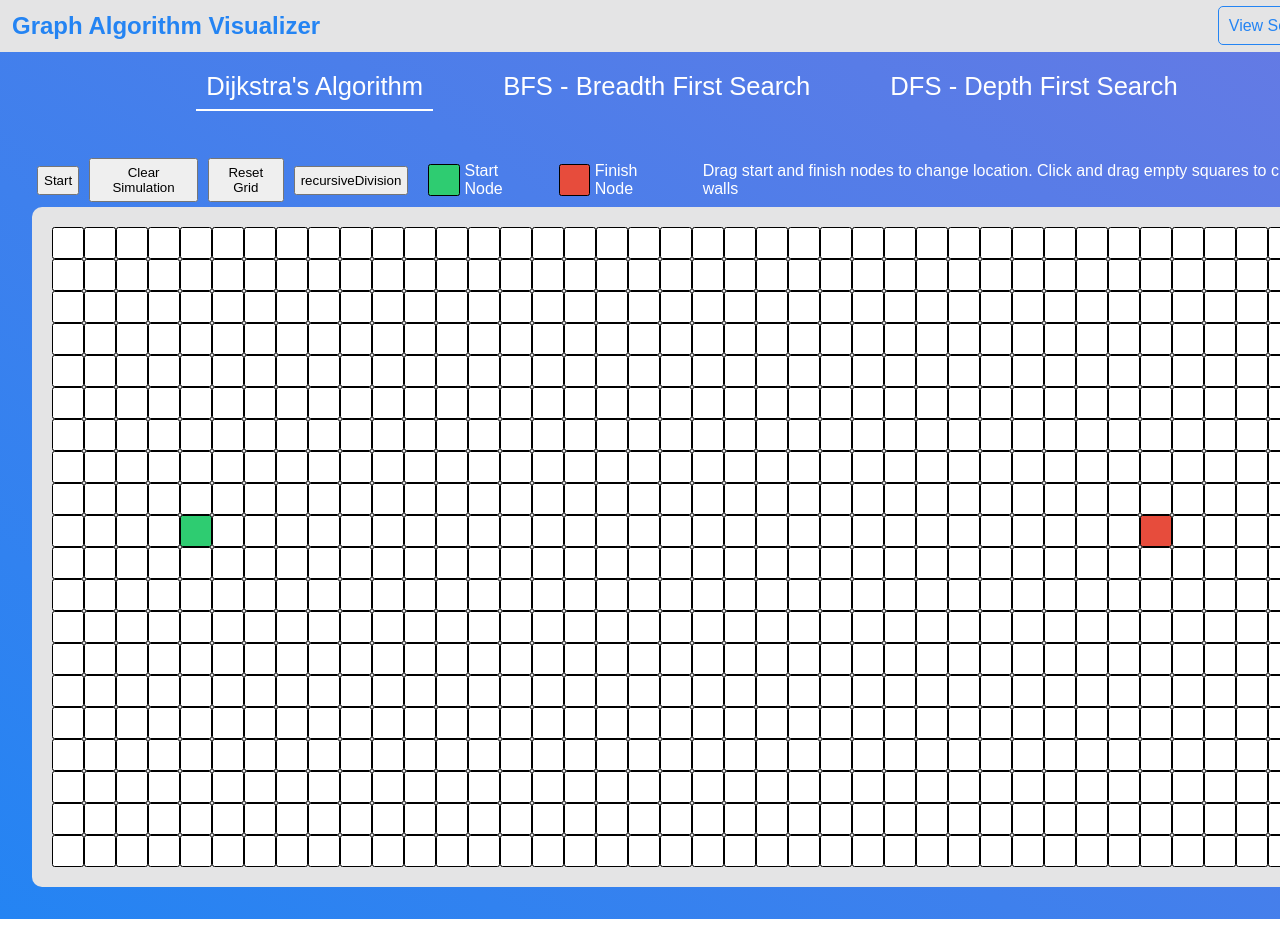
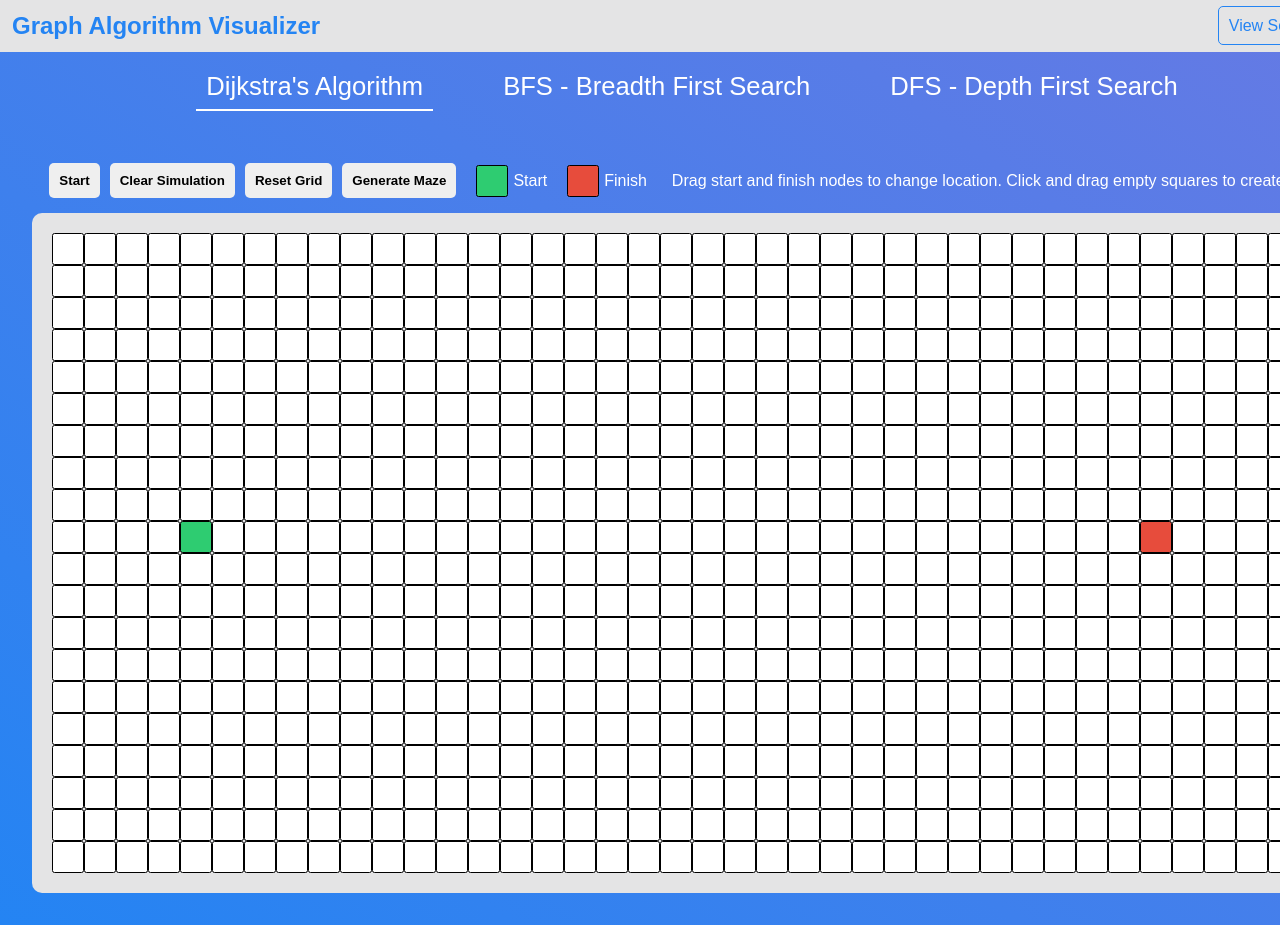
Before and after one commit to Michael-Hathaway/graph_algo_visualizer, a React (Create React App) app: page / in a window 1280 px wide. Shown: the top 925 px of the page. Built offline with nearby package versions, Linux system fonts and the light colour scheme.

Commit message:
Implemented recursive division for maze generation

```diff
--- a/src/components/Grid.js
+++ b/src/components/Grid.js
@@ -5,7 +5,7 @@ import {
   dijkstra,
   breadthFirstSearch,
   depthFirstSearch,
-  getNodesInShortestPathOrder
+  getNodesInShortestPathOrder,
 } from "../algorithms/searchAlgorithms";
 import { recursiveDivision } from "../algorithms/recursiveDivision";
 import "../style/grid.css";
@@ -19,6 +19,7 @@ const FINISH_NODE_COL = 34;
 
 const INITIAL_STATE = {
   isSimulationComplete: false,
+  isRecursiveDivComplete: false,
   isUserMovingStartNode: false,
   isUserMovingFinishNode: false,
   isMousePressed: false,
@@ -26,7 +27,7 @@ const INITIAL_STATE = {
   startNodeCol: START_NODE_COL,
   finishNodeRow: FINISH_NODE_ROW,
   finishNodeCol: FINISH_NODE_COL,
-  nodes: []
+  nodes: [],
 };
 
 class Grid extends React.Component {
@@ -50,9 +51,10 @@ class Grid extends React.Component {
       isStart: false,
       isFinish: false,
       isWall: false,
+      isGap: false,
       distance: Infinity,
       isVisited: false,
-      previousNode: null
+      previousNode: null,
     };
   };
 
@@ -74,15 +76,36 @@ class Grid extends React.Component {
     return nodes;
   };
 
-  resetGrid = () => {
-    this.clearSimulationResult();
-    // reset grid component
-    const nodes = this.createInitialGrid();
-    this.setState({ ...INITIAL_STATE, nodes });
+  resetStartAndFinishNodes = () => {
+    this.setState({
+      startNodeRow: START_NODE_ROW,
+      startNodeCol: START_NODE_COL,
+      finishNodeRow: FINISH_NODE_ROW,
+      finishNodeCol: FINISH_NODE_COL,
+    });
   };
 
-  clearSimulationResult = () => {
-    const newGrid = this.state.nodes;
+  // reset isWall state for all nodes
+  // reset DOM stylings for wall nodes
+  resetWallsInGrid = () => {
+    const grid = this.state.nodes.slice();
+
+    for (let i = 0; i < GRID_ROWS; i++) {
+      for (let j = 0; j < GRID_COLS; j++) {
+        const node = document.getElementById(`node-${i}-${j}`);
+        node.classList.remove("node-wall");
+        grid[i][j].isWall = false;
+        grid[i][j].isGap = false;
+      }
+    }
+
+    this.setState({ nodes: grid });
+  };
+
+  // reset state used by nodes for performing search algorithm
+  // reset DOM stylings for searched nodes
+  clearSimulationResults = () => {
+    const grid = this.state.nodes.slice();
 
     for (let i = 0; i < GRID_ROWS; i++) {
       for (let j = 0; j < GRID_COLS; j++) {
@@ -91,13 +114,19 @@ class Grid extends React.Component {
         node.classList.remove("node-visited");
         node.classList.remove("node-shortest-path");
 
-        newGrid[i][j].isVisited = false;
-        newGrid[i][j].previousNode = null;
-        newGrid[i][j].distance = Infinity;
+        grid[i][j].isVisited = false;
+        grid[i][j].previousNode = null;
+        grid[i][j].distance = Infinity;
       }
     }
 
-    this.setState({ isSimulationComplete: false, nodes: newGrid });
+    this.setState({ nodes: grid });
+  };
+
+  resetGrid = () => {
+    this.resetStartAndFinishNodes();
+    this.resetWallsInGrid();
+    this.clearSimulationResults();
   };
 
   getNewGridWithWallToggled = (grid, row, col) => {
@@ -105,7 +134,7 @@ class Grid extends React.Component {
     const node = newGrid[row][col];
     const newNode = {
       ...node,
-      isWall: !node.isWall
+      isWall: !node.isWall,
     };
     newGrid[row][col] = newNode;
     return newGrid;
@@ -116,7 +145,7 @@ class Grid extends React.Component {
     const node = newGrid[row][col];
     const newNode = {
       ...node,
-      isStart: !node.isStart
+      isStart: !node.isStart,
     };
     newGrid[row][col] = newNode;
     return newGrid;
@@ -127,7 +156,7 @@ class Grid extends React.Component {
     const node = newGrid[row][col];
     const newNode = {
       ...node,
-      isStart: !node.isStart
+      isStart: !node.isStart,
     };
     newGrid[row][col] = newNode;
     return newGrid;
@@ -143,7 +172,7 @@ class Grid extends React.Component {
     this.setState({
       isMousePressed: false,
       isUserMovingStartNode: false,
-      isUserMovingFinishNode: false
+      isUserMovingFinishNode: false,
     });
     this.forceUpdate();
   };
@@ -206,7 +235,7 @@ class Grid extends React.Component {
         isUserMovingStartNode: true,
         isUserMovingFinishNode: false,
         isMousePressed: true,
-        nodes: newGrid
+        nodes: newGrid,
       });
     } else if (this.isFinishNode(row, col)) {
       const newGrid = this.getNewGridWithFinishNodeToggled(
@@ -218,7 +247,7 @@ class Grid extends React.Component {
         isUserMovingStartNode: false,
         isUserMovingFinishNode: true,
         isMousePressed: true,
-        nodes: newGrid
+        nodes: newGrid,
       });
     } else {
       const newGrid = this.getNewGridWithWallToggled(
@@ -264,17 +293,15 @@ class Grid extends React.Component {
   }
 
   // perform the algorithm, then animate the search process and final path
-  visualizeAlgorithm = algorithmFunc => {
-    if (this.state.isSimulationComplete) {
-      this.clearSimulationResult();
-    }
+  visualizeAlgorithm = (algorithmFunc) => {
+    this.clearSimulationResults();
 
     const {
       startNodeRow,
       startNodeCol,
       finishNodeRow,
       finishNodeCol,
-      nodes
+      nodes,
     } = this.state;
 
     const startNode = nodes[startNodeRow][startNodeCol];
@@ -282,13 +309,36 @@ class Grid extends React.Component {
     const visitedNodesInOrder = algorithmFunc(nodes, startNode, finishNode);
     const nodesInShortestPathOrder = getNodesInShortestPathOrder(finishNode);
     this.animateAlgorithm(visitedNodesInOrder, nodesInShortestPathOrder);
-    this.setState({ isSimulationComplete: true });
   };
 
-  visualizeRecursiveDivision = () => {
-    const { nodes } = this.state;
+  animateRecursiveDivision = (wallsInOrder) => {
+    for (let i = 0; i < wallsInOrder.length; i++) {
+      setTimeout(() => {
+        const node = wallsInOrder[i];
+        document
+          .getElementById(`node-${node.row}-${node.col}`)
+          .classList.add("node-wall");
+      }, 30 * i);
+    }
+  };
 
-    recursiveDivision(nodes, 0, 0, GRID_COLS, GRID_ROWS);
+  updateStateOfNodesInWalls = (nodesInWall) => {
+    nodesInWall.forEach((node) => {
+      node.isWall = !node.isGap;
+    });
+  };
+
+  visualizeRecursiveDivision = async () => {
+    this.clearSimulationResults();
+    this.resetWallsInGrid();
+
+    //const copyOfNodes = this.state.nodes.slice();
+    const nodes = this.state.nodes.slice();
+    const wallsInOrder = [];
+
+    recursiveDivision(nodes, 0, 0, GRID_ROWS, GRID_COLS, wallsInOrder);
+    await this.animateRecursiveDivision(wallsInOrder);
+    this.updateStateOfNodesInWalls(wallsInOrder);
   };
   // ALGORITHM END
 
@@ -300,6 +350,8 @@ class Grid extends React.Component {
       this.visualizeAlgorithm(breadthFirstSearch);
     } else if (value === "dfs") {
       this.visualizeAlgorithm(depthFirstSearch);
+    } else if (value === "recursiveDiv") {
+      this.visualizeRecursiveDivision();
     }
   };
 
@@ -308,7 +360,7 @@ class Grid extends React.Component {
     return this.state.nodes.map((row, rowIndex) => {
       return (
         <div className="row" key={rowIndex}>
-          {row.map(node => {
+          {row.map((node) => {
             const { row, col, isWall } = node;
             const isStart = this.isStartNode(row, col);
             const isFinish = this.isFinishNode(row, col);
@@ -341,8 +393,8 @@ class Grid extends React.Component {
           handleSetFinishNodeClick={this.handleSetFinishNodeClick}
           handleResetGridButtonClick={this.resetGrid}
           handleStartButtonClick={this.handleStartButtonClick}
-          handleClearSimulationButtonClick={this.clearSimulationResult}
-          runRecursiveDiv={this.visualizeRecursiveDivision}
+          handleClearSimulationButtonClick={this.clearSimulationResults}
+          handleMazeButtonClick={this.visualizeRecursiveDivision}
         />
         <div className="grid-wrapper">
           <div className="grid">{this.renderGrid()}</div>
--- a/src/components/GridSettingsBar.js
+++ b/src/components/GridSettingsBar.js
@@ -1,7 +1,7 @@
 import React from "react";
 import "../style/GridSettingsBar.css";
 
-const GridSettingsBar = props => {
+const GridSettingsBar = (props) => {
   return (
     <div className="settings">
       <div className="item start-sim">
@@ -28,22 +28,22 @@ const GridSettingsBar = props => {
           Reset Grid
         </button>
       </div>
-      <div className="item reset-grid">
+      <div className="item maze">
         <button
-          className="reset-grid-button"
-          onClick={() => props.runRecursiveDiv()}
+          className="generate-maze-button"
+          onClick={() => props.handleMazeButtonClick()}
         >
-          recursiveDivision
+          Generate Maze
         </button>
       </div>
       <div className="item key">
         <div className="key-item">
-          <div className="node start"></div>
-          <p>Start Node</p>
+          <div className="node node-start"></div>
+          <p>Start</p>
         </div>
         <div className="key-item">
-          <div className="node finish"></div>
-          <p>Finish Node</p>
+          <div className="node node-finish"></div>
+          <p>Finish</p>
         </div>
         <div className="key-item">
           <p>
--- a/src/components/Node.js
+++ b/src/components/Node.js
@@ -2,7 +2,7 @@ import React from "react";
 
 import "../style/node.css";
 
-const Node = props => {
+const Node = (props) => {
   const {
     row,
     col,
@@ -12,12 +12,18 @@ const Node = props => {
     handleMouseUp,
     isStart,
     isFinish,
-    isWall
+    isWall,
   } = props;
 
   const calculatedClassName =
     "node" +
-    (isStart ? " start" : isFinish ? " finish" : isWall ? " wall" : "");
+    (isStart
+      ? " node-start"
+      : isFinish
+      ? " node-finish"
+      : isWall
+      ? " wall"
+      : "");
 
   return (
     <div
--- a/src/style/GridSettingsBar.css
+++ b/src/style/GridSettingsBar.css
@@ -4,6 +4,8 @@
   justify-content: center;
   height: 100%;
   width: 100%;
+  padding: 5px;
+  margin-bottom: 5px;
 }
 
 .item {
@@ -13,7 +15,15 @@
 .item button {
   width: 100%;
   height: 100%;
-  padding: 5px;
+  padding: 10px;
+  border: none;
+  border-radius: 5px;
+  font-weight: bold;
+}
+
+.item button:hover {
+  color: white;
+  background-color: #3498db;
 }
 
 .key {
--- a/src/style/node.css
+++ b/src/style/node.css
@@ -11,13 +11,8 @@
   opacity: 0.7;
 }
 
-.node.finish {
+.node-finish {
   background-color: #e74c3c;
-}
-
-.node.wall {
-  background-color: #000;
-  opacity: 0.75;
 }
 
 .node-visited {
@@ -54,7 +49,11 @@
 }
 
 .node-wall {
-  background-color: rgb(12, 53, 71);
+  background-color: #303247;
+}
+
+.node.wall {
+  background-color: #303247;
 }
 
 .node-shortest-path {
@@ -85,6 +84,34 @@
   }
 }
 
-.node.start {
+.node-wall {
+  animation-name: recursiveDiv;
+  animation-duration: 1.5s;
+  animation-timing-function: ease-out;
+  animation-delay: 0;
+  animation-direction: alternate;
+  animation-iteration-count: 1;
+  animation-fill-mode: forwards;
+  animation-play-state: running;
+}
+
+@keyframes recursiveDiv {
+  0% {
+    transform: scale(0.6);
+    background-color: #303247;
+  }
+
+  50% {
+    transform: scale(1.2);
+    background-color: #303247;
+  }
+
+  100% {
+    transform: scale(1);
+    background-color: #303247;
+  }
+}
+
+.node-start {
   background-color: #2ecc71;
 }
```
Also changed, not shown: src/algorithms/recursiveDivision.js (+77 -22 lines), 1 other file (tests, documents, lock files or other folders).
